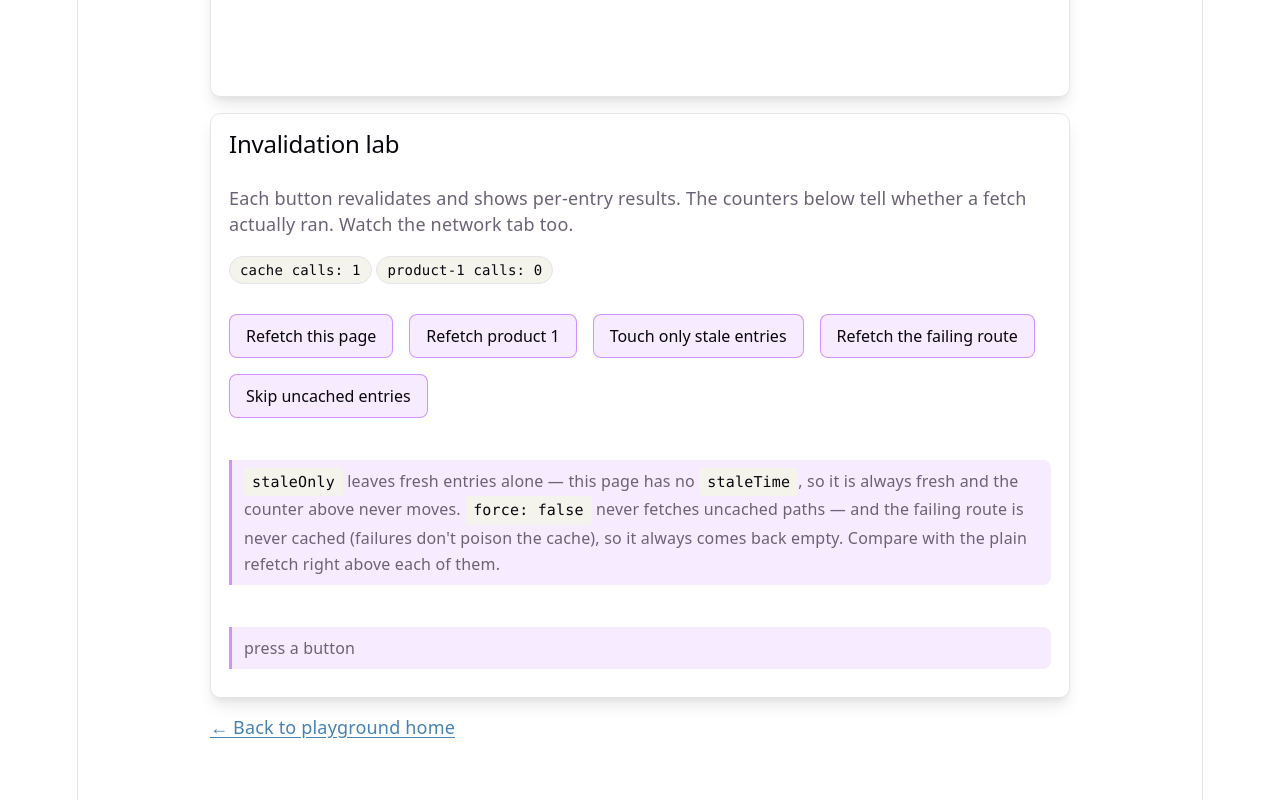
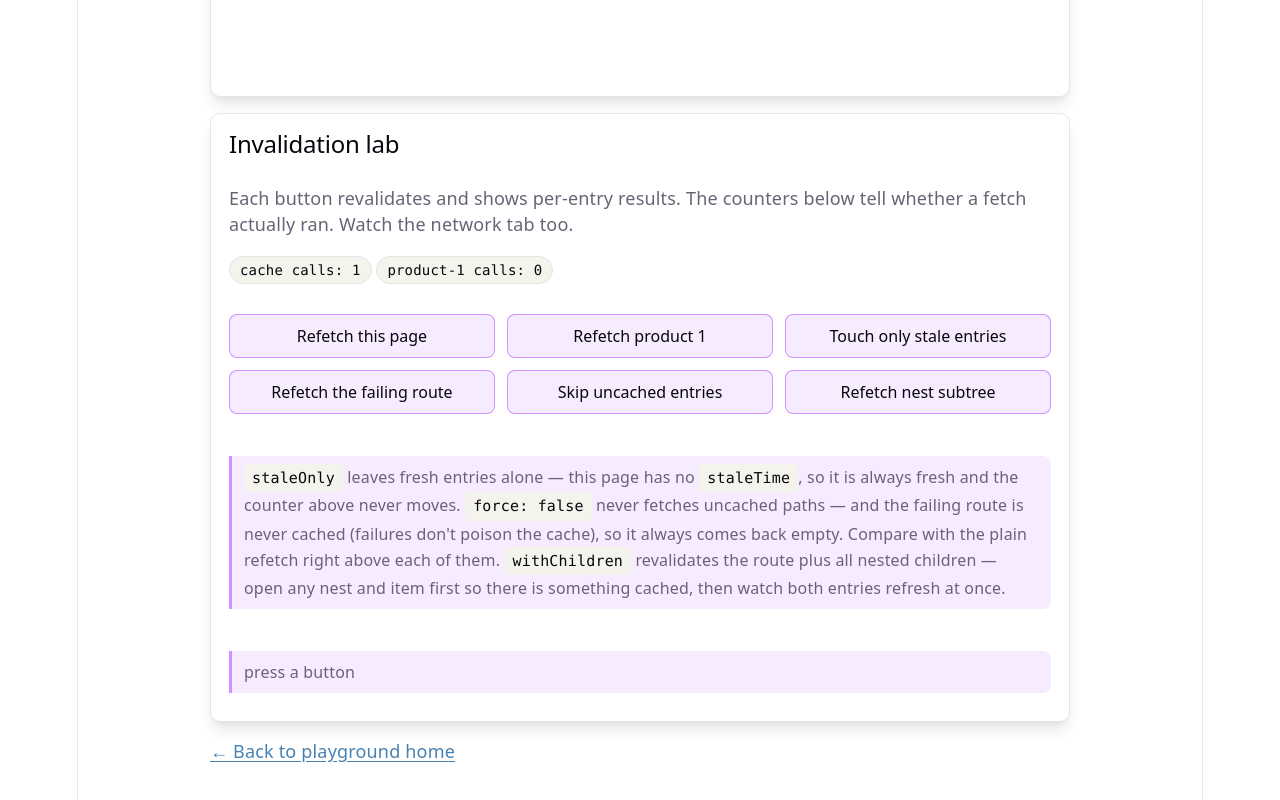
Before and after one commit to AndrewBubnov/clear-react-router, a React (Vite) app: page /playground/cache in a window 1280 px wide. Shown: the part 1140-1940 px from the top of the page. Built offline with nearby package versions, Linux system fonts and the light colour scheme.

Commit message:
Fix invalidation lab

```diff
--- a/src/clear-router/runtime/invalidate.ts
+++ b/src/clear-router/runtime/invalidate.ts
@@ -39,7 +39,14 @@ export const createInvalidate = ({ routeDataState, loaderMap }: RouterState, rev
 
 		const pathnameSet = new Set<string>();
 		for (const [key] of loaderMap) if (comparePaths(routeItem, separatePathname(key))) pathnameSet.add(key);
-		if (options?.force === true || (options?.force === undefined && !options?.staleOnly)) pathnameSet.add(pathname);
+		// A path with unresolved :params (e.g. a child pattern expanded during withChildren
+		// recursion) addresses nothing fetchable — only already-cached entries make sense,
+		// unless fetching is explicitly forced.
+		const hasUnresolvedParams = separatePathname(pathname)
+			.split('/')
+			.some(segment => segment.startsWith(':'));
+		const implicitForce = options?.force === undefined && !options?.staleOnly;
+		if (options?.force === true || (implicitForce && !hasUnresolvedParams)) pathnameSet.add(pathname);
 
 		const currentResults = await Promise.all(
 			[...pathnameSet].map(pathname => invalidatePath(routeItem, pathname, options))
--- a/src/playground/CachePage.tsx
+++ b/src/playground/CachePage.tsx
@@ -33,14 +33,14 @@ const InvalidateLab = () => {
 		<div className="pg-card">
 			<h2>Invalidation lab</h2>
 			<p>
-				Each button revalidates and shows per-entry results. The counters below tell whether a fetch
-				actually ran. Watch the network tab too.
+				Each button revalidates and shows per-entry results. The counters below tell whether a fetch actually
+				ran. Watch the network tab too.
 			</p>
 			<p>
 				<span className="pg-badge">cache calls: {getCallCount('cache')}</span>{' '}
 				<span className="pg-badge">product-1 calls: {getCallCount('product-1')}</span>
 			</p>
-			<div className="pg-row">
+			<div className="pg-btn-grid">
 				<button className="pg-btn" onClick={() => invalidate().then(setLastResult)}>
 					Refetch this page
 				</button>
@@ -62,24 +62,35 @@ const InvalidateLab = () => {
 				>
 					Skip uncached entries
 				</button>
+				<button
+					className="pg-btn"
+					onClick={() => invalidate('/playground/nest', { withChildren: true }).then(setLastResult)}
+				>
+					Refetch nest subtree
+				</button>
 			</div>
 			<p className="pg-hint">
 				<code>staleOnly</code> leaves fresh entries alone — this page has no <code>staleTime</code>, so it is
-				always fresh and the counter above never moves. <code>force: false</code> never fetches uncached
-				paths — and the failing route is never cached (failures don&apos;t poison the cache), so it always
-				comes back empty. Compare with the plain refetch right above each of them.
+				always fresh and the counter above never moves. <code>force: false</code> never fetches uncached paths —
+				and the failing route is never cached (failures don&apos;t poison the cache), so it always comes back
+				empty. Compare with the plain refetch right above each of them. <code>withChildren</code> revalidates
+				the route plus all nested children — open any nest and item first so there is something cached, then
+				watch both entries refresh at once.
 			</p>
 			{lastResult === null ? (
 				<p className="pg-hint">press a button</p>
 			) : lastResult.length === 0 ? (
 				<p className="pg-hint">no matching cache entries — nothing was revalidated</p>
 			) : (
+				<>
 					<ul className="pg-list">
 						{lastResult.map(entry => (
 							<li key={entry.path}>
 								<span className="pg-badge">{entry.path}</span>{' '}
 								{entry.error ? (
 									<span className="pg-badge err">error: {errorMessage(entry.error)}</span>
+								) : entry.data === undefined ? (
+									<span className="pg-badge">no loader</span>
 								) : (
 									<>
 										<span className="pg-badge ok">ok</span>{' '}
@@ -89,6 +100,14 @@ const InvalidateLab = () => {
 							</li>
 						))}
 					</ul>
+					{lastResult.every(entry => entry.data === undefined && !entry.error) && (
+						<p className="pg-hint">
+							Nothing cached under this route yet — open any nest and an item first (that fills the
+							cache), then press again. Note the tiny <code>maxCacheSize: 3</code>: hovering menu links
+							prefetches in the background and may evict entries before you press.
+						</p>
+					)}
+				</>
 			)}
 		</div>
 	);
--- a/src/playground/api.ts
+++ b/src/playground/api.ts
@@ -75,11 +75,17 @@ export const fetchCachePayload = async () => {
 	return `Cache lab payload (call ${n})`;
 };
 
+const timeNow = () => new Date().toLocaleTimeString('en-GB');
+
 /** Nest demo: per-id payload with visible latency, cached separately per params. */
 export const fetchNest = async (nestId: string) => {
 	const n = trackCall(`nest-${nestId}`);
 	await delay(500);
-	return { nestId, description: `Nest ${nestId} (loaded ${n} time${n === 1 ? '' : 's'})`, loads: n };
+	return {
+		nestId,
+		description: `Nest ${nestId} (loaded ${n} time${n === 1 ? '' : 's'} at ${timeNow()})`,
+		loads: n,
+	};
 };
 
 /** Grandchild demo: payload keyed by both nesting levels. */
@@ -89,7 +95,7 @@ export const fetchNestItem = async (nestId: string, itemId: string) => {
 	return {
 		nestId,
 		itemId,
-		description: `Item ${itemId} of nest ${nestId} (loaded ${n} time${n === 1 ? '' : 's'})`,
+		description: `Item ${itemId} of nest ${nestId} (loaded ${n} time${n === 1 ? '' : 's'} at ${timeNow()})`,
 		loads: n,
 	};
 };
--- a/src/playground/playground.css
+++ b/src/playground/playground.css
@@ -134,6 +134,17 @@ button.pg-switch:focus-visible {
 	align-items: center;
 	flex-wrap: wrap;
 	margin: 12px 0;
+}
+
+.pg-btn-grid {
+	display: grid;
+	grid-template-columns: repeat(auto-fit, minmax(240px, 1fr));
+	gap: 12px;
+	margin: 12px 0;
+}
+
+.pg-btn-grid .pg-btn {
+	width: 100%;
 }
 
 .pg-details {
```
Also changed, not shown: 1 other file (tests, documents, lock files or other folders). Lines whose indentation alone changed are shown as unchanged.
